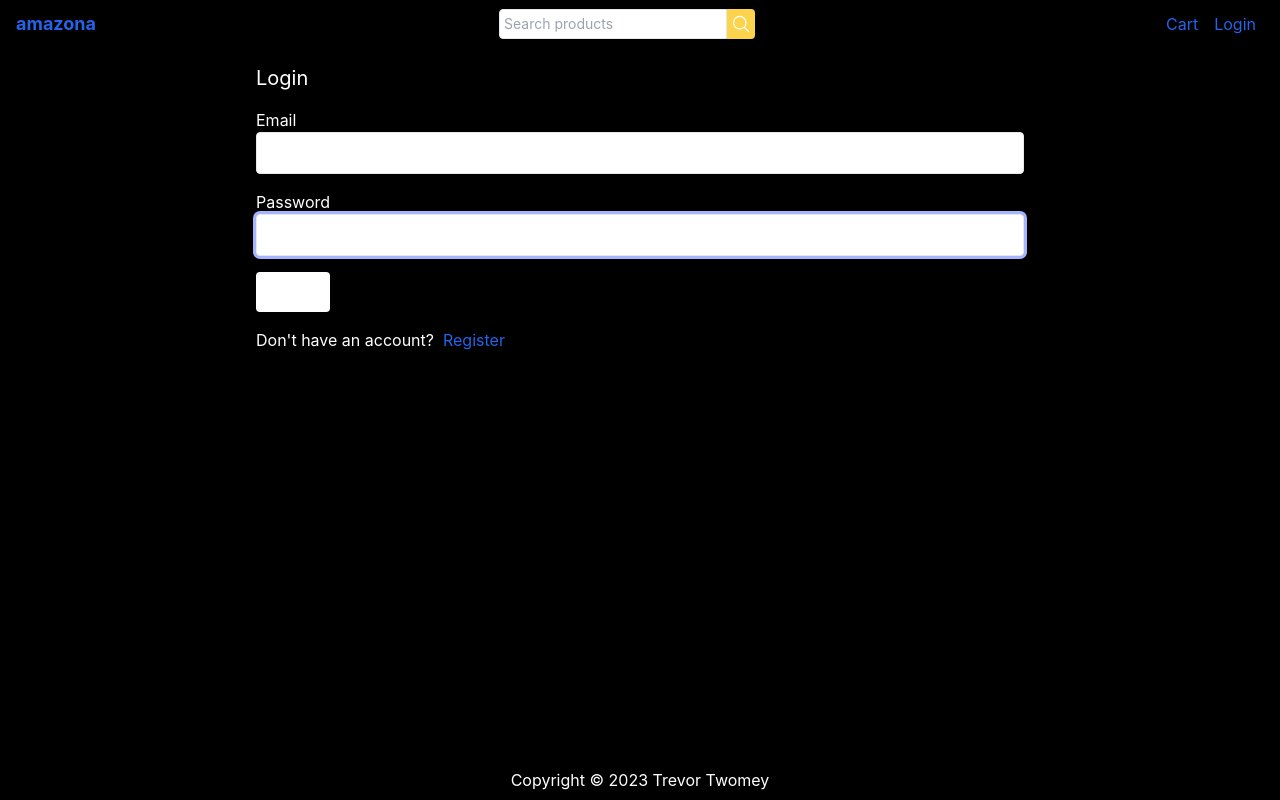
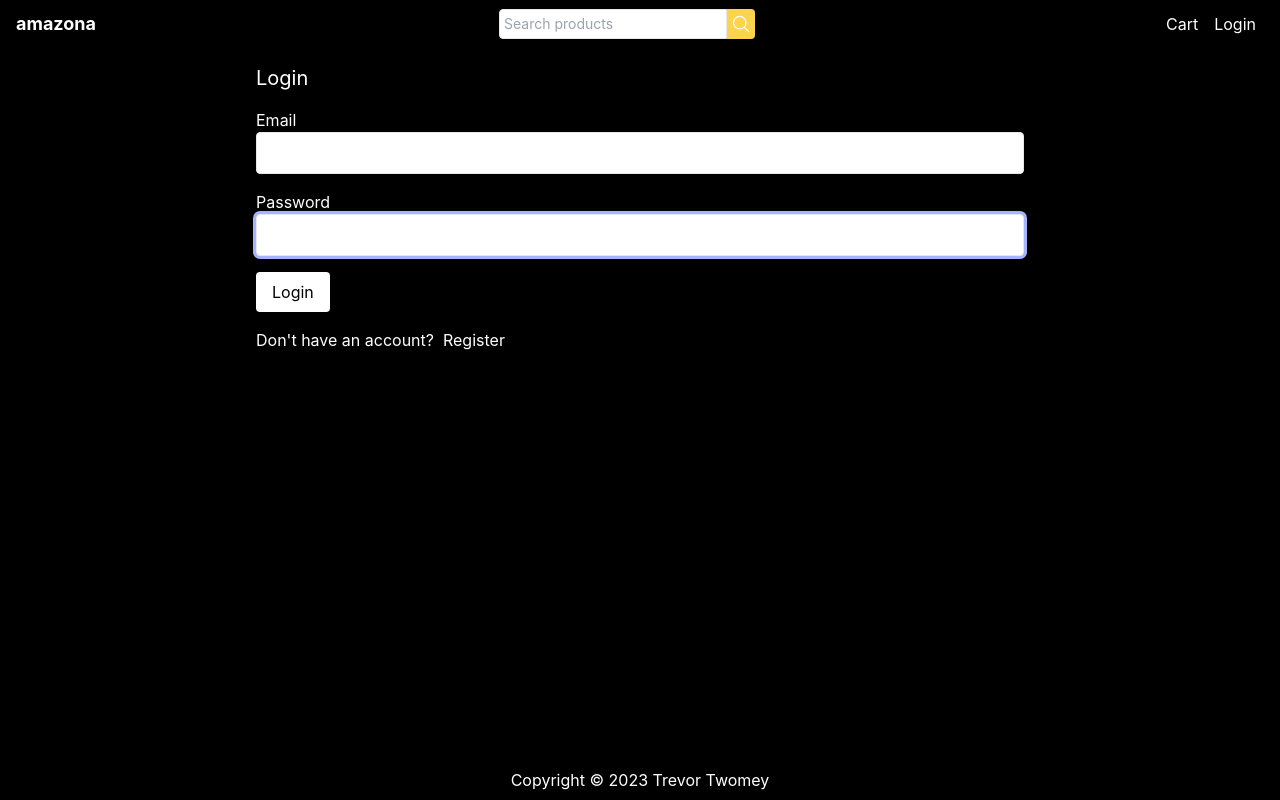
Before and after one commit to Tatwomey/nextjs-memorabilia, a Next.js app: page /login in a window 1280 px wide. Built offline with nearby package versions, Linux system fonts and the light colour scheme; no server answers.

Commit message:
changes to styles.css

```diff
--- a/styles/globals.css
+++ b/styles/globals.css
@@ -8,10 +8,11 @@ body {
   margin: 0;
   font-family: -apple-system, BlinkMacSystemFont, Segoe UI, Roboto, Oxygen,
     Ubuntu, Cantarell, Fira Sans, Droid Sans, Helvetica Neue, sans-serif;
+  color: black; /* Set text color to black */
 }
 
 a {
-  @apply text-blue-600 hover:text-blue-800;
+  @apply text-white hover:text-white; /* Change text color for links */
 }
 
 * {
@@ -19,20 +20,22 @@ a {
 }
 
 .card {
-  @apply mb-5  block   rounded-lg border border-gray-200  shadow-md;
+  @apply mb-5 block rounded-lg border border-gray-200 shadow-md;
 }
 
 .primary-button {
-  @apply rounded bg-white py-2 px-4 shadow outline-none hover:bg-amber-400  active:bg-amber-500;
+  @apply rounded bg-white py-2 px-4 shadow outline-none hover:bg-white text-black; /* Adjust button styles */
 }
+
 .default-button {
-  @apply rounded bg-gray-100 py-2  px-4 text-black shadow outline-none hover:bg-gray-200  active:bg-gray-300;
+  @apply rounded bg-gray-100 py-2 px-4 text-black shadow outline-none hover:bg-gray-200 active:bg-gray-300; /* Adjust button styles */
 }
 
 input,
 select,
 textarea {
-  @apply rounded border p-2  outline-none ring-indigo-300  focus:ring;
+  @apply rounded border p-2 outline-none ring-indigo-300 focus:ring;
+  color: black; /* Set input text color to black */
 }
 
 .dropdown-link {
```
